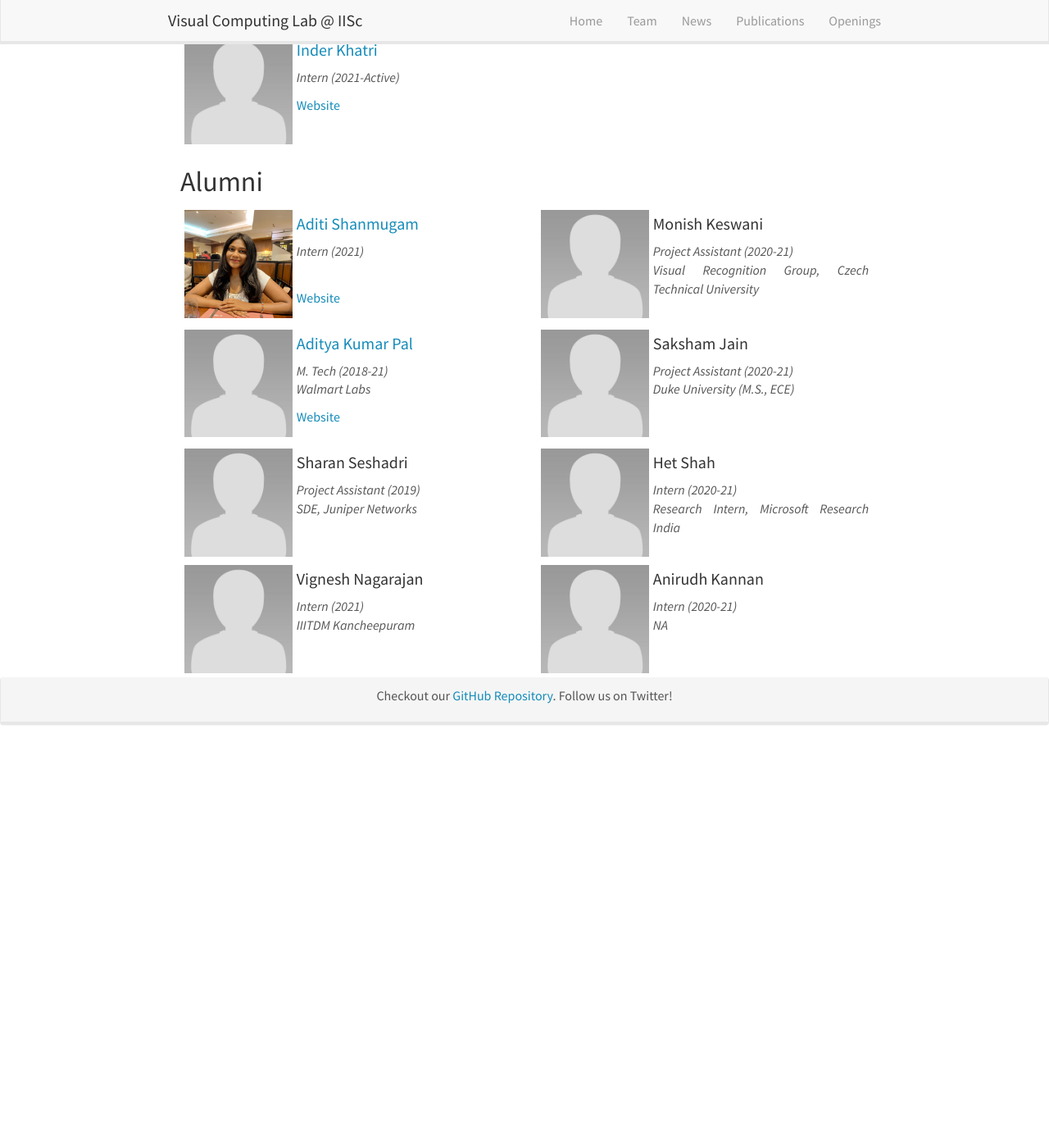
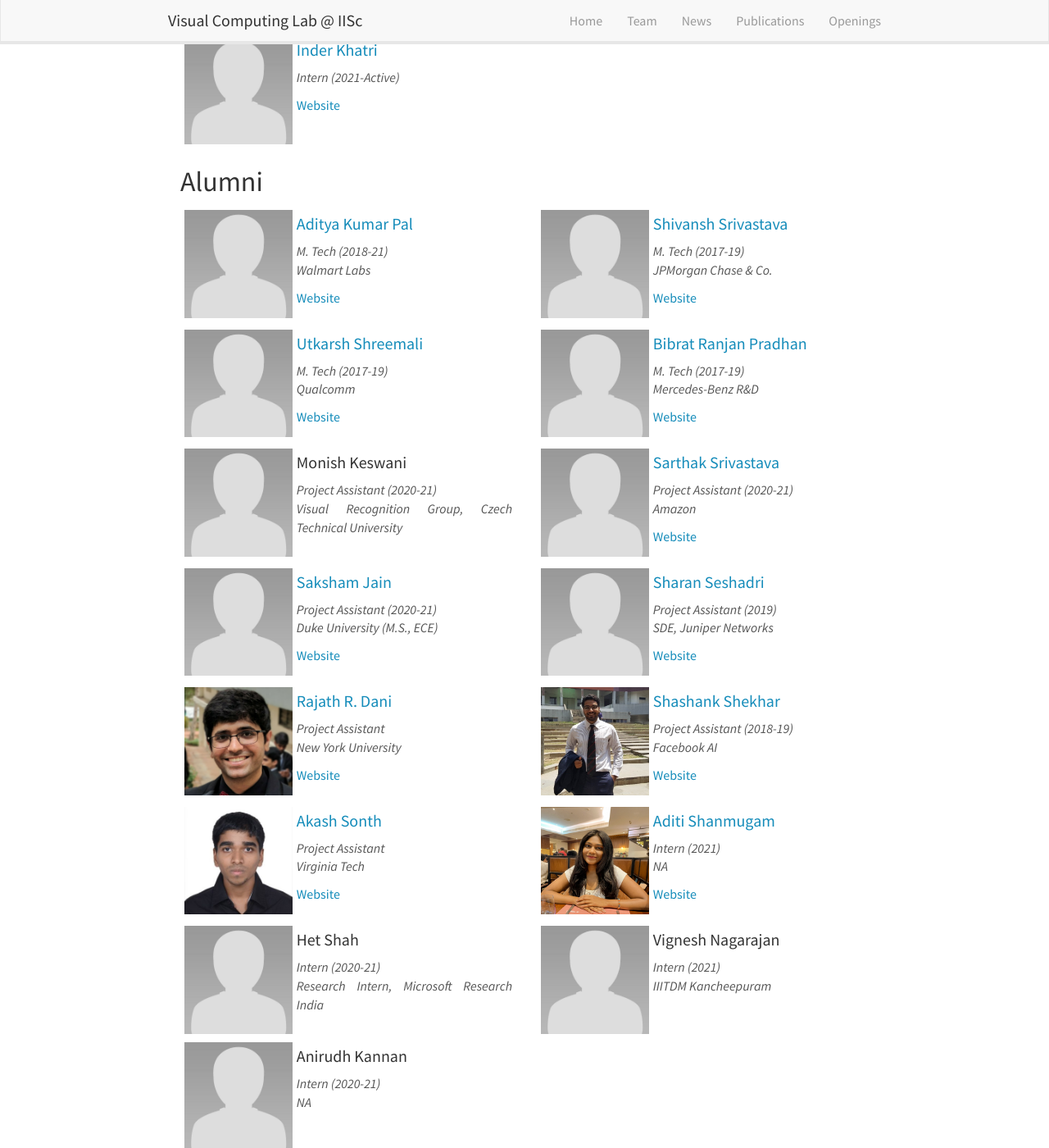
Before and after one commit to vcl-iisc/vclab-website, a Jekyll site: the page built from _pages/team.md, in a window 1280 px wide and 1400 px high, scrolled down 1161 px. Shown: the whole window at 82% size. Built offline with Jekyll 4.4.1, drawn with Linux system fonts in a browser that asks for light colours; nearby versions of some CDN libraries; before the commit the page ends 2067 px from its top, so only the background shows below that.

Commit message:
added alumni

```diff
--- a/_data/lab_alumni.yml
+++ b/_data/lab_alumni.yml
@@ -1,8 +1,26 @@
-- name: Aditi Shanmugam
-  photo: aditi-shanmugam.png
-  info: Intern (2021)
-  url: https://aditishanmugam.github.io
-  affiliation:
+- name: Aditya Kumar Pal
+  photo: researcher.png
+  info: M. Tech (2018-21)
+  url: https://dellaert.github.io/
+  affiliation: Walmart Labs
+
+- name: Shivansh Srivastava
+  photo: researcher.png
+  info: M. Tech (2017-19)
+  url: https://in.linkedin.com/in/shivansh-srivastava-profile
+  affiliation: JPMorgan Chase & Co.
+
+- name: Utkarsh Shreemali
+  photo: researcher.png
+  info: M. Tech (2017-19)
+  url: https://www.linkedin.com/in/utkarshshreemali
+  affiliation: Qualcomm
+
+- name: Bibrat Ranjan Pradhan
+  photo: researcher.png
+  info: M. Tech (2017-19)
+  url: https://www.linkedin.com/in/bibratranjan-pradhan
+  affiliation: Mercedes-Benz R&D
 
 - name: Monish Keswani
   photo: researcher.png
@@ -10,23 +28,47 @@
   # url: https://dellaert.github.io/
   affiliation: Visual Recognition Group, Czech Technical University
 
-- name: Aditya Kumar Pal
+- name: Sarthak Srivastava
   photo: researcher.png
-  info: M. Tech (2018-21)
-  url: https://dellaert.github.io/
-  affiliation: Walmart Labs
+  info: Project Assistant (2020-21)
+  url: https://www.linkedin.com/in/ssarthak/
+  affiliation: Amazon
 
 - name: Saksham Jain
   photo: researcher.png
   info: Project Assistant (2020-21)
-  # url: https://dellaert.github.io/
+  url: https://www.linkedin.com/in/saksham-jain01/
   affiliation: Duke University (M.S., ECE)
 
 - name: Sharan Seshadri
   photo: researcher.png
   info: Project Assistant (2019)
-  # url: https://dellaert.github.io/
+  url: https://www.linkedin.com/in/sharan-seshadri/
   affiliation: SDE, Juniper Networks
+
+- name: Rajath R. Dani
+  photo: rajath.png
+  info: Project Assistant
+  url: https://www.linkedin.com/in/rajath-r-dani-51b34382
+  affiliation: New York University
+
+- name: Shashank Shekhar
+  photo: shashank.jpg
+  info: Project Assistant (2018-19)
+  url: https://www.linkedin.com/in/sshkhr
+  affiliation: Facebook AI
+
+- name: Akash Sonth
+  photo: akash.jpg
+  info: Project Assistant
+  url: https://www.linkedin.com/in/akashsonth/
+  affiliation: Virginia Tech
+
+- name: Aditi Shanmugam
+  photo: aditi-shanmugam.png
+  info: Intern (2021)
+  url: https://aditishanmugam.github.io
+  affiliation: NA
 
 - name: Het Shah
   photo: researcher.png
```
Also changed, not shown: images/teampic/akash.jpg (added), images/teampic/rajath.png (added), images/teampic/shashank.jpg (added).
